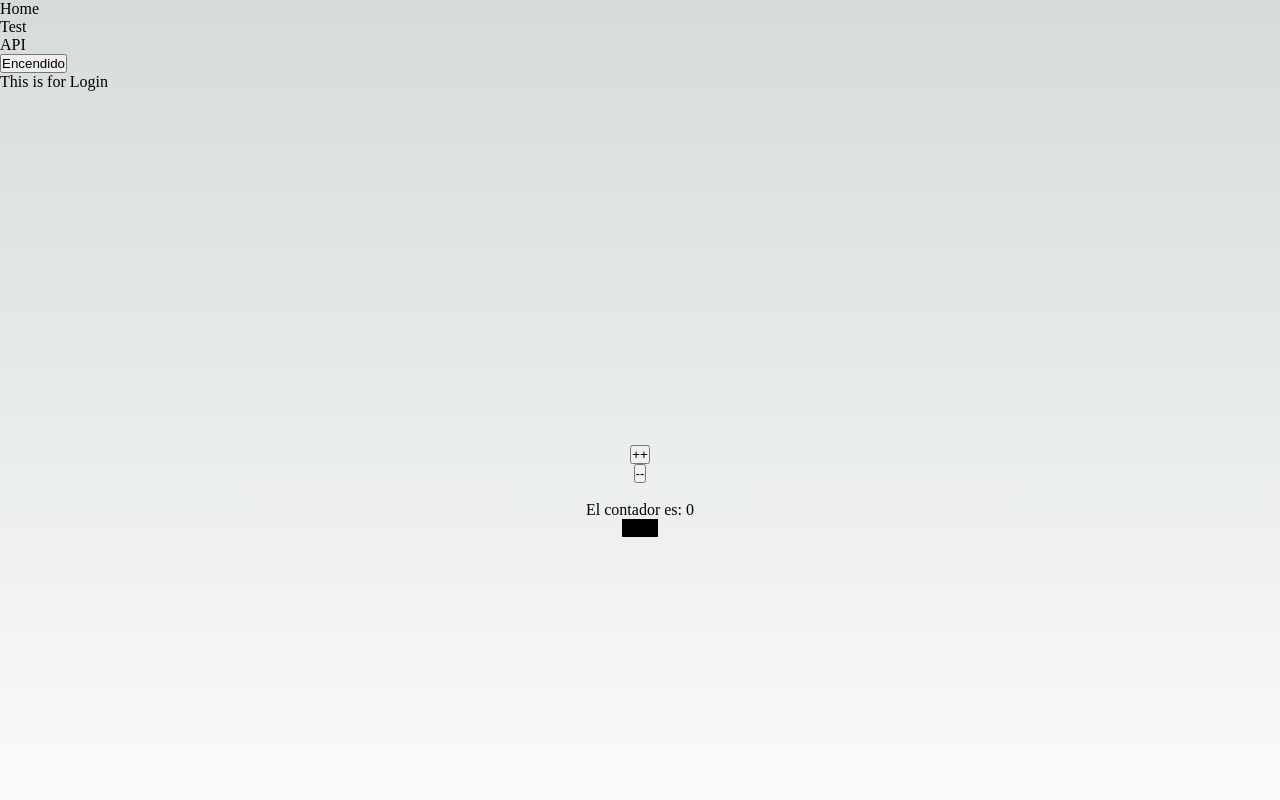
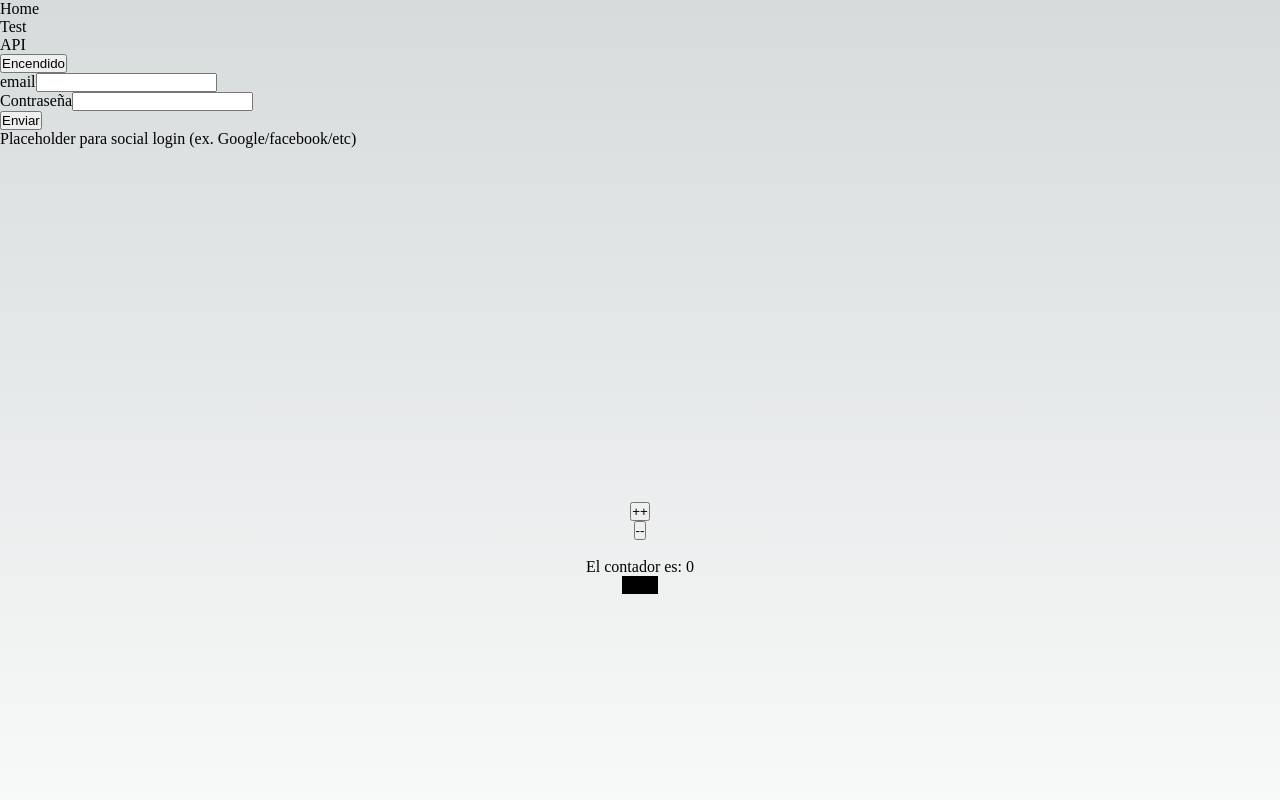
Before and after one commit to rambmario/frontend-react, a Next.js app in the folder proyecto001/: page /test in a window 1280 px wide. Shown: the top 800 px of the page. Built offline with nearby package versions, Linux system fonts and the light colour scheme.

Commit message:
formulario login

```diff
--- /dev/null
+++ b/proyecto001/src/Utils/forms.js
@@ -0,0 +1,14 @@
+/*  Your password must contain at least one capital letter, one
+    *number and one lowercase letter, and it must contain at least 8
+    *characters*/
+function validateForm ( event ) {
+    let pass = event.target.value;
+    let reg = /^(?=.*[a-z])(?=.*[A-Z])(?=.*[^a-zA-Z0-9]).{8,}$/;
+    let test = reg.test(pass);
+    if(!test){
+        alert("Password not valid... Please try again");
+    }
+    return test;
+}
+
+export { validateForm }
--- /dev/null
+++ b/proyecto001/src/componentes/login/SocialLogin.js
@@ -0,0 +1,7 @@
+export default function SocialLogin() {
+    return(
+    <>
+        <span>Placeholder para social login (ex. Google/facebook/etc)</span>
+    </>
+    )
+}
--- a/proyecto001/src/componentes/login/login.js
+++ b/proyecto001/src/componentes/login/login.js
@@ -1,7 +1,49 @@
+import { useContext } from "react";
+import { maincontextState } from "@/context/maincontextprovider";
+import SocialLogin from "./SocialLogin";
+import LANGUAGES from "@/data/language";
+import { validateForm } from "@/Utils/forms";
+
 export default function Login() {
+
+    let context = useContext(maincontextState);
+    let lan = context.language;
+    const CURRENT_LANGUAGE = LANGUAGES[lan];
+
+    function submitFunction ( event ) {
+        console.log("Estoy invocando la funcion submit...")
+        event.preventDefault();
+        validateForm(event);
+        // fetch a backend...
+        // O envio de data a firebase..
+    }
+
     return (
         <>
-        <span>This is for Login </span>
+            <form onSubmit={ ( event ) => submitFunction(event) } method="POST">
+                <div>
+                    <label>{ CURRENT_LANGUAGE.USEREMAIL }</label>
+                    <input
+                        type="text"
+                        name="email"
+                        onChange={ () => console.log("callback llamado..")}
+                    />
+                </div>
+                <div>
+                    <lable>{ CURRENT_LANGUAGE.PASSWORD }</lable>
+                    <input
+                        type="password"
+                        name="password"
+                        onChange={ () => console.log("callback durante el ingreso..")}
+                    />
+                </div>
+                <div>
+                    <button type="submit">
+                        { CURRENT_LANGUAGE.SUBMIT }
+                    </button>
+                </div>
+            </form>
+            <SocialLogin></SocialLogin>
         </>
     )
 }
--- a/proyecto001/src/context/maincontextprovider.js
+++ b/proyecto001/src/context/maincontextprovider.js
@@ -14,7 +14,7 @@ export default function MainContextProvider ( { children }) {
 
     return (
         <>
-            <maincontextState.Provider value={{ darkMode: context.darkMode, setDarkmode: setDarkMode, isLoggedIn: context.isLoggedIn } }>
+            <maincontextState.Provider value={{ darkMode: context.darkMode, setDarkmode: setDarkMode, isLoggedIn: context.isLoggedIn, language: context.language } }>
                 { children }
             </maincontextState.Provider>
         </>
--- a/proyecto001/src/data/language.json
+++ b/proyecto001/src/data/language.json
@@ -1,14 +1,23 @@
 {
     "en": {
         "LOGIN": "Login",
-        "LOGOUT": "Logout"
+        "LOGOUT": "Logout",
+        "PASSWORD": "Password",
+        "USEREMAIL": "email",
+        "SUBMIT": "Submit"
     } ,
     "es": {
         "LOGIN": "Ingreso",
-        "LOGOUT": "Cerrar sesion"
+        "LOGOUT": "Cerrar sesion",
+        "PASSWORD": "Contraseña",
+        "USEREMAIL": "email",
+        "SUBMIT": "Enviar"
     },
     "jp":{
         "LOGIN": "....",
-        "LOGOUT": "...."
+        "LOGOUT": "....",
+        "PASSWORD": "...",
+        "USEREMAIL": "...",
+        "SUBMIT": "..."
     }
 }
```
